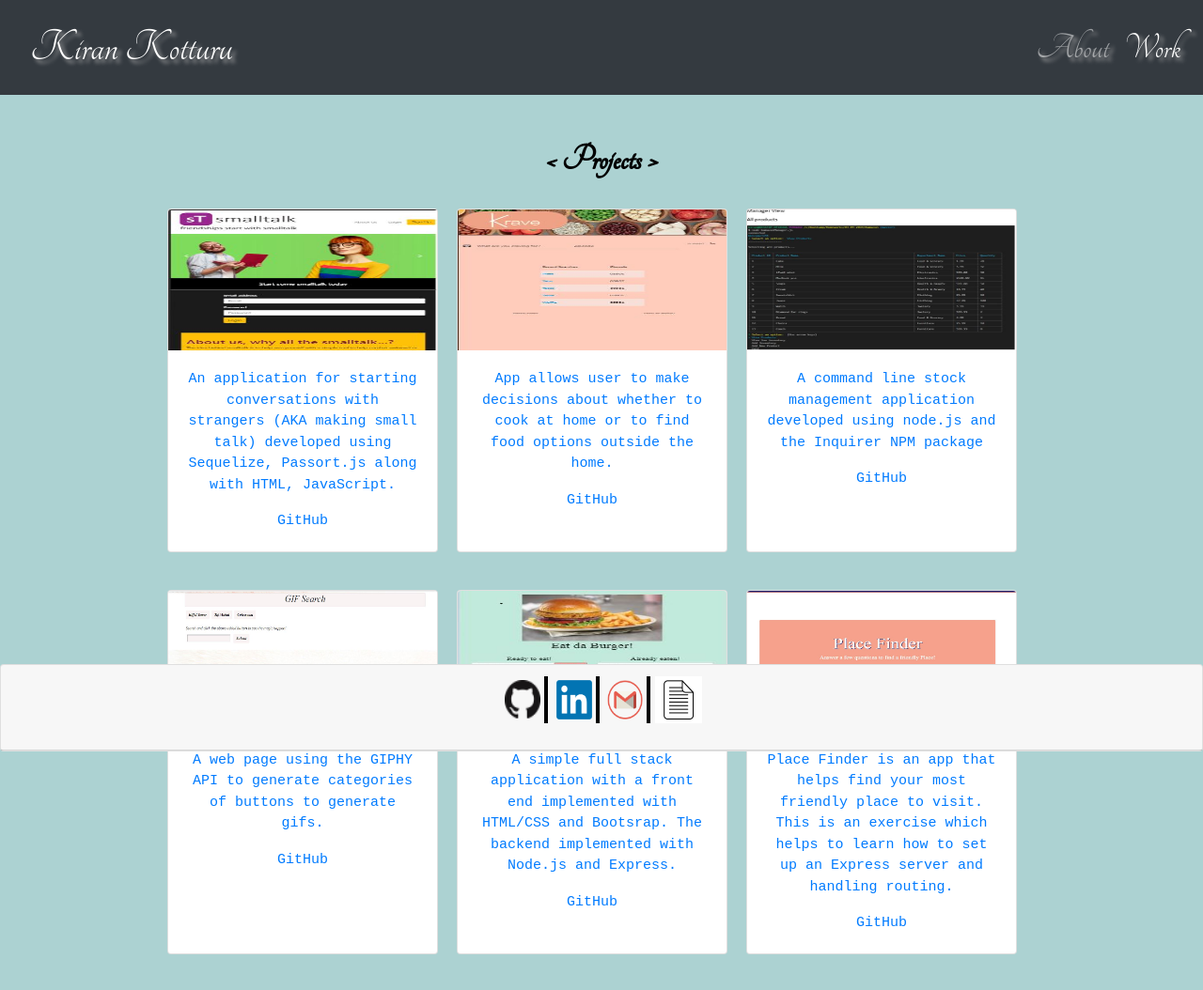
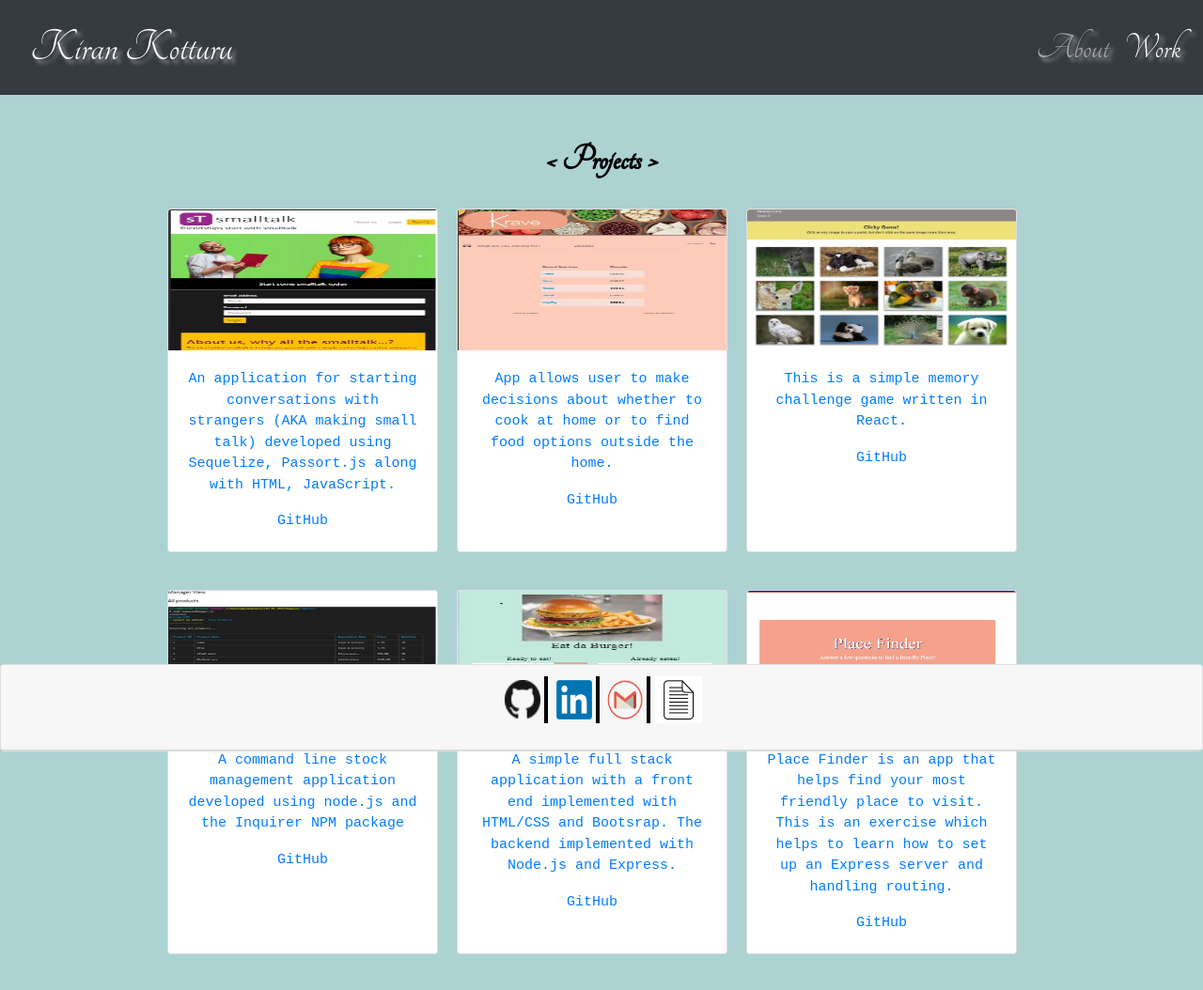
Before and after one commit to kkotturu/Portfolio-updated2.io, a plain HTML site: page portfolio.html in a window 1280 px wide. Shown: the whole page at 94% size. Drawn offline with nearby package versions, Linux system fonts and the light colour scheme.

Commit message:
added clicky

```diff
--- a/portfolio.html
+++ b/portfolio.html
@@ -58,6 +58,14 @@
         </div>
       </div>
       <div class="card port-cards" style="width: 18rem;">
+        <img class="card-img-top" src="assets/images/clicky.jpg" gifs">
+        <div class="card-body">
+          <p class="card-text"><a href="https://clicky-game0427.herokuapp.com/" target="_blank">This is a simple memory
+              challenge game written in React.</a></p>
+          <p class="card-text"><a href="https://github.com/kkotturu/clicky-game">GitHub</a></p>
+        </div>
+      </div>
+      <div class="card port-cards" style="width: 18rem;">
         <img class="card-img-top" src="assets/images/bamazon.jpg" alt="bamazon">
         <div class="card-body">
           <p class="card-text"><a href="#">A command line stock management application developed using node.js and the
@@ -66,20 +74,11 @@
         </div>
       </div>
       <div class="card port-cards" style="width: 18rem;">
-        <img class="card-img-top" src="assets/images/gifhy.jpg" alt="gifs">
-        <div class="card-body">
-          <p class="card-text"><a href="https://kkotturu.github.io/GifTastic.io/" target="_blank">A web page using the
-              GIPHY API to
-              generate categories of buttons to generate gifs.</a></p>
-          <p class="card-text"><a href="https://github.com/kkotturu/GifTastic">GitHub</a></p>
-        </div>
-      </div>
-      <div class="card port-cards" style="width: 18rem;">
         <img class="card-img-top" src="assets/images/burger.jpg" alt="burger">
         <div class="card-body">
           <p class="card-text"><a href="https://eatdaburger0319.herokuapp.com/" target="_blank">A simple full stack
-              application with a
-              front end implemented with HTML/CSS and Bootsrap. The backend implemented with Node.js and Express.</a>
+              application with a front end implemented with HTML/CSS and Bootsrap. The backend implemented with Node.js
+              and Express.</a>
           </p>
           <p class="card-text"><a href="https://github.com/kkotturu/Eat-Da-Burger">GitHub</a></p>
         </div>
@@ -88,9 +87,8 @@
         <img class="card-img-top" src="assets/images/friend.jpg" alt="friend">
         <div class="card-body">
           <p class="card-text"><a href="https://friendfinder59.herokuapp.com/home.html" target="_blank">Place Finder is
-              an app that
-              helps find your most friendly place to visit. This is an exercise which helps to learn how to set up an
-              Express server and handling routing.</a></p>
+              an app that helps find your most friendly place to visit. This is an exercise which helps to learn how to
+              set up an Express server and handling routing.</a></p>
           <p class="card-text"><a href="https://github.com/kkotturu/FriendFinder">GitHub</a></p>
         </div>
       </div>
```
Also changed, not shown: assets/images/burger.PNG (deleted), assets/images/clicky.jpg (added), 1 other file.
